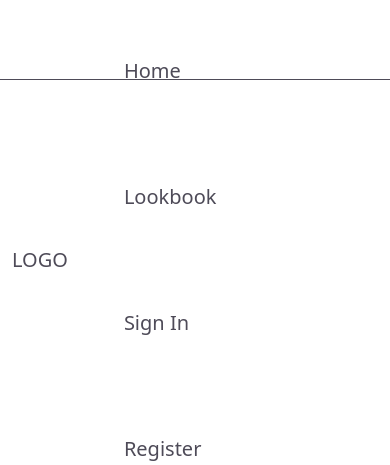
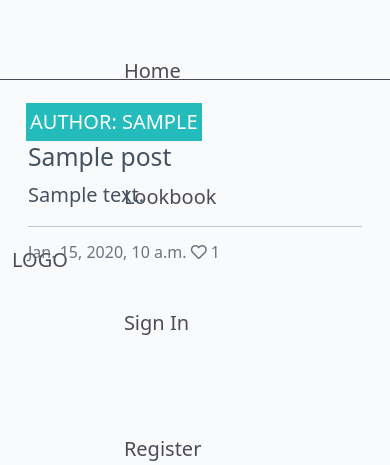
Before and after one commit to CharReek/Project-4-Blog, a Django app: page / in a window 390 px wide. Shown: the top 465 px of the page. Run offline with Django 3.2, Linux system fonts and the light colour scheme; tables that the repository leaves empty hold one stand-in row (values such as "Sample post").

Commit message:
get posts to show up on home page

```diff
--- a/blog/models.py
+++ b/blog/models.py
@@ -24,7 +24,7 @@ class Post(models.Model):
         return self.title
 
     def number_of_likes(self):
-        return self.likes.conunt()
+        return self.likes.count()
 
 
 class Comment(models.Model):
--- a/blog/views.py
+++ b/blog/views.py
@@ -7,4 +7,4 @@ class PostList(generic.ListView):
     model = Post
     queryset = Post.objects.filter(status=1).order_by('-created_on')
     template_name = 'blog_post.html'
-    paginate_by = 4
+    paginate_by = 6
--- a/static/css/style.css
+++ b/static/css/style.css
@@ -39,3 +39,148 @@ body{
 .footer a{
     color: #fdedee;
 }
+
+
+/* --------------------------------------*/
+body {
+    background-color: #F9FAFC;
+}
+
+.brand {
+    font-family: Lato, sans-serif;
+    font-size: 1.4rem;
+    font-weight: 700;
+    color: #4A4A4F;
+}
+
+.red-o {
+    color: #E84610;
+}
+
+.thin {
+    font-weight: 300;
+}
+
+.light-bg {
+    background-color: #fff;
+}
+
+.dark-bg {
+    background-color: #445261;
+}
+
+.main-bg {
+    background-color: #F9FAFC;
+}
+
+.card {
+    border: none;
+    background-color: transparent;
+}
+
+.image-container {
+    position: relative;
+}
+
+.image-flash {
+    position: absolute;
+    bottom: 5%;
+    min-width: 30%;
+    left: -2px;
+    background-color: #23BBBB;
+}
+
+.author {
+    color: white;
+    margin: 4px;
+    text-transform: uppercase;
+}
+
+.masthead {
+    margin-top: 10px;
+    overflow: hidden;
+    position: relative;
+    display: inline-block;
+    height: 33vh;
+    width: 100%;
+}
+
+.masthead-text {
+    background-color: #445261;
+    color: white;
+    position: relative;
+}
+
+.masthead-image {
+    position: relative;
+    overflow: hidden;
+}
+
+.masthead-image:after {
+    content: "";
+    position: absolute;
+    top: 0;
+    right: 90%;
+    height: 100%;
+    width: 150%;
+    background: #445261;
+    -webkit-transform: skew(15deg);
+    -moz-transform: skew(15deg);
+    transform: skew(15deg);
+    z-index: 100;
+}
+
+.post-link {
+    text-decoration: none;
+    color: #445261;
+}
+
+.post-link:hover,
+.page-link {
+    color: #E84610;
+}
+
+.post-title {
+    margin-top: 20%;
+    margin-left: 5%;
+}
+
+.post-subtitle {
+    margin-left: 5%;
+    color: lightgray;
+}
+
+.btn-signup {
+    background-color: #23BBBB;
+    color: #fff;
+}
+
+.btn-signup:hover,
+.btn-signup:active {
+    background-color: #fff;
+    color: #23BBBB;
+}
+
+.link {
+    color: #23BBBB;
+    text-decoration: none;
+}
+
+.link:hover,
+.link:active {
+    color: #445261;
+    text-decoration: underline;
+}
+
+.btn-like {
+    color: #E84610;
+    border: none;
+    background: transparent;
+}
+
+.btn-like:hover,
+.btn-like:active {
+    color: #E84610;
+    background: transparent;
+    border: none;
+}
--- a/templates/base.html
+++ b/templates/base.html
@@ -6,7 +6,13 @@
     <meta charset="UTF-8">
     <meta http-equiv="X-UA-Compatible" content="IE=edge">
     <meta name="viewport" content="width=device-width, initial-scale=1.0">
-    <link rel="stylesheet" href="https://cdn.jsdelivr.net/npm/bootstrap@5.1.3/dist/css/bootstrap.min.css" integrity="sha384-1BmE4kWBq78iYhFldvKuhfTAU6auU8tT94WrHftjDbrCEXSU1oBoqyl2QvZ6jIW3" crossorigin="anonymous">
+      <link rel="stylesheet" href="https://cdnjs.cloudflare.com/ajax/libs/font-awesome/5.15.3/css/all.min.css">
+    <meta name="viewport" content="width=device-width, initial-scale=1" />
+    <link href="https://cdn.jsdelivr.net/npm/bootstrap@5.0.1/dist/css/bootstrap.min.css" rel="stylesheet"
+        integrity="sha384-+0n0xVW2eSR5OomGNYDnhzAbDsOXxcvSN1TPprVMTNDbiYZCxYbOOl7+AMvyTG2x" crossorigin="anonymous">
+    <script src="https://cdn.jsdelivr.net/npm/bootstrap@5.0.1/dist/js/bootstrap.bundle.min.js"
+        integrity="sha384-gtEjrD/SeCtmISkJkNUaaKMoLD0//ElJ19smozuHV6z3Iehds+3Ulb9Bn9Plx0x4" crossorigin="anonymous">
+    </script>
     <link rel="stylesheet" href="{% static 'css/style.css' %}">
 
     <title>Document</title>
--- a/templates/blog_post.html
+++ b/templates/blog_post.html
@@ -8,11 +8,53 @@
         <!-- Blog Entries Column -->
         <div class="col-12 mt-3 left">
             <div class="row">
+                {% for post in post_list %}
+                    <div class="col-md-4">
+                        <div class="card mb-4">
+                            <div class="card-body">
+                                <div class="image-container">
+                                    {% if "placeholder" in post.featured_image.url %}
+                                    <img class="card-img-top"
+                                        src="https://codeinstitute.s3.amazonaws.com/fullstack/blog/default.jpg">
+                                    {% else %}
+                                    <img class="card-img-top" src=" {{ post.featured_image.url }}">
+                                    {% endif %}
+                                    <div class="image-flash">
+                                        <p class="author">Author: {{ post.author }}</p>
+                                    </div>
+                                </div>
+                                <a href="#" class="post-link">
+                                    <h2 class="card-title">{{ post.title }}</h2>
+                                    <p class="card-text">{{ post.excerpt }}</p>
+                                </a>
+                                <hr />
+                                <p class="card-text text-muted h6">{{ post.created_on}} <i class="far fa-heart"></i>
+                                    {{ post.number_of_likes }}</p>
+                            </div>
+                        </div>
+                    </div>
+                {% if forloop.counter|divisibleby:3 %}
+                </div>
+                <div class="row">
+                {% endif %}
+                {% endfor %}
 
             </div>
         </div>
     </div>
+    {% if is_paginated %}
+    <nav aria-label="Page navigation">
+        <ul class="pagination justify-content-center">
+            {% if page_obj.has_previous %}
+            <li><a href="?page={{ page_obj.previous_page_number }}" class="page-link">&laquo; PREV </a></li>
+            {% endif %}
+            {% if page_obj.has_next %}
+            <li><a href="?page={{ page_obj.next_page_number }}" class="page-link"> NEXT &raquo;</a></li>
 
+            {% endif %}
+        </ul>
+    </nav>
+    {% endif %}
 </div>
 
 {%endblock%}
```
Also changed, not shown: templates/post_detail.html (added, +84 -0 lines).
